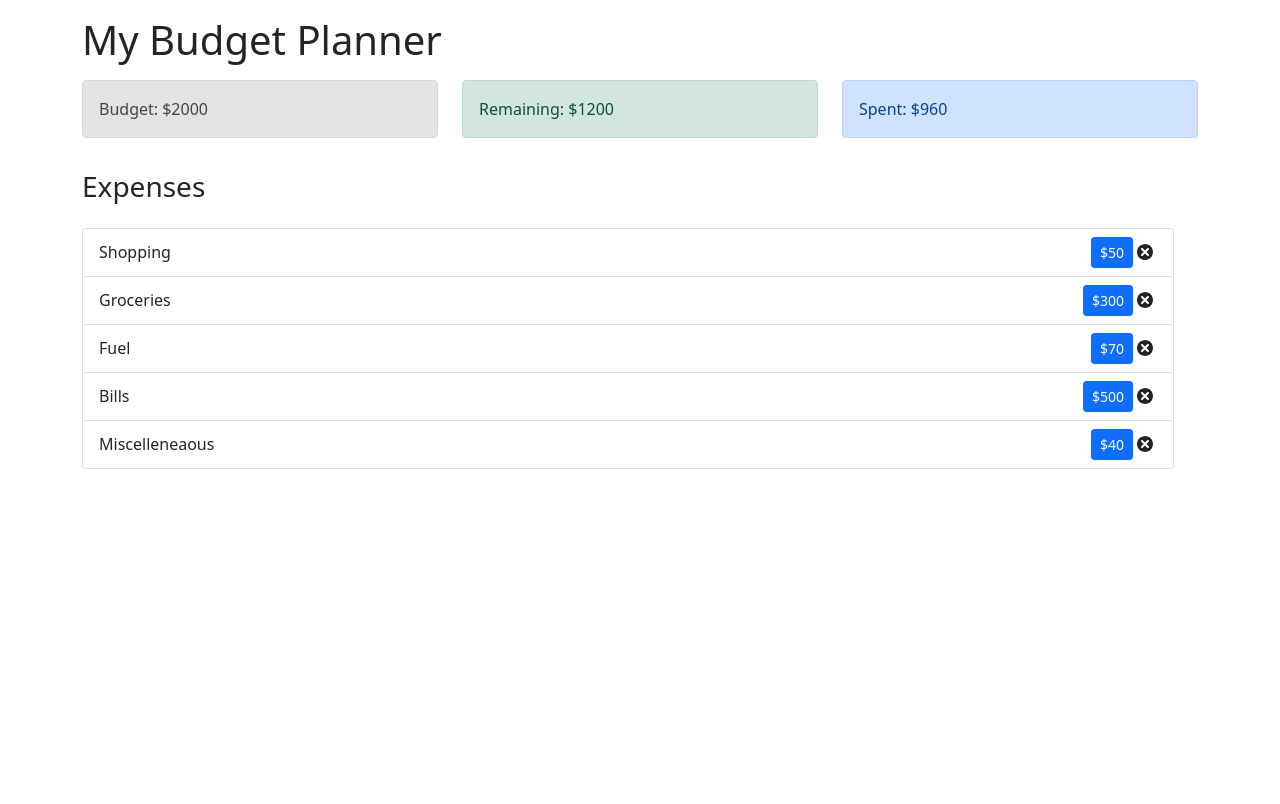
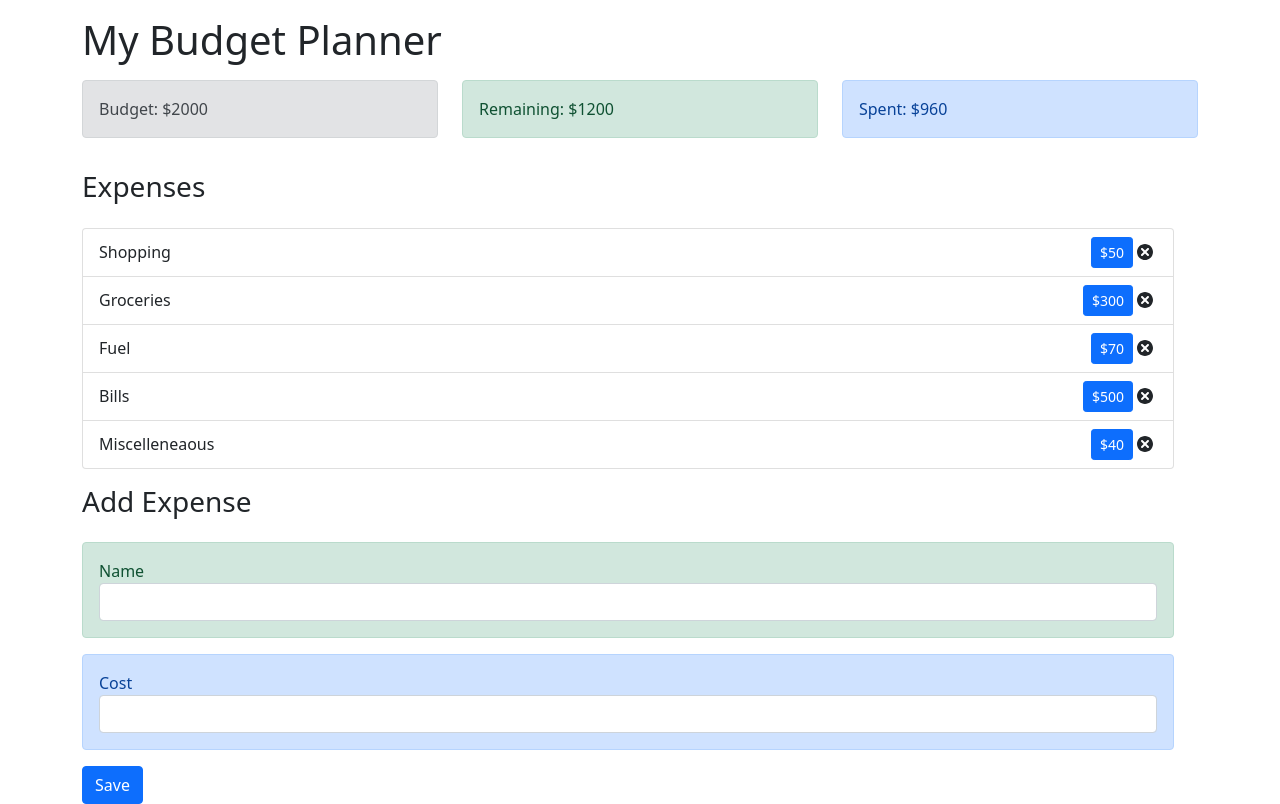
Before and after one commit to akshathakulkarni/myBudget, a React (Create React App) app in the folder my_budget/: page / in a window 1280 px wide. Built offline with nearby package versions, Linux system fonts and the light colour scheme.

Commit message:
Render the form to add new expenses

```diff
--- a/my_budget/src/App.js
+++ b/my_budget/src/App.js
@@ -4,6 +4,7 @@
 import Remaining from './components/Remaining';
 import ExpenseTotal from './components/ExpenseTotal';
 import ExpenseList from './components/ExpenseList';
+import AddExpenseForm from './components/AddExpenseForm';
 
 const App = () => {
   return (
@@ -25,6 +26,12 @@
             <ExpenseList />
          </div>
        </div>
+       <h3 className='mt-3'>Add Expense</h3>
+       <div className='row mt-3'>
+         <div className='col-sm'>
+           <AddExpenseForm />
+         </div>
+       </div>
      </div>
    </div>
   );
```
